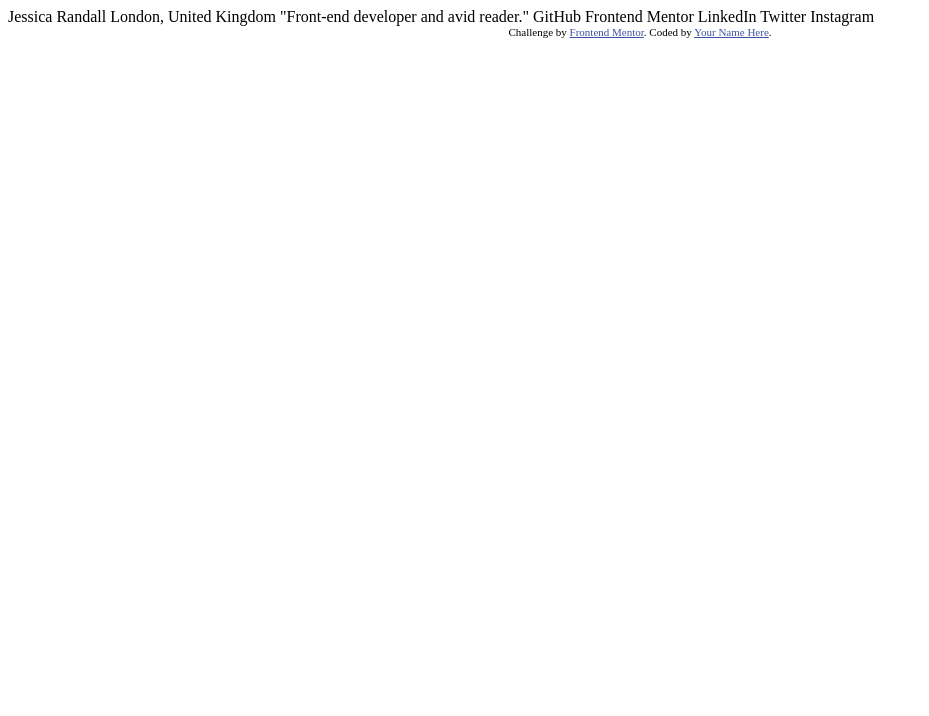
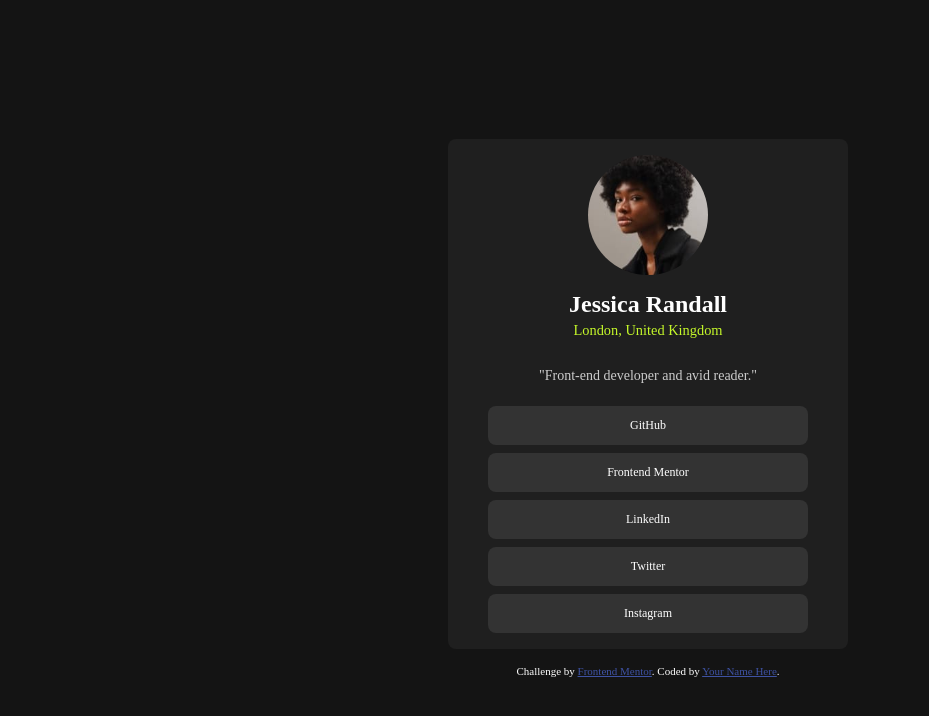
Before and after one commit to latefireqwerty/3-Social-Links-Profile, a plain HTML site: page index.html in a window 1280 px wide. Shown: the whole page, without its empty margins (0-929 px from the left). Drawn offline with Linux system fonts and the light colour scheme.

Commit message:
Fix avatar image path and adjust spacing

```diff
--- a/index.html
+++ b/index.html
@@ -5,7 +5,7 @@
   <meta name="viewport" content="width=device-width, initial-scale=1.0"> <!-- displays site properly based on user's device -->
 
   <link rel="icon" type="image/png" sizes="32x32" href="./assets/images/favicon-32x32.png">
-
+  <link rel="stylesheet" href="style.css">
   <title>Frontend Mentor | Social links profile</title>
 
   <!-- Feel free to remove these styles or customise in your own stylesheet 👍 -->
@@ -15,16 +15,22 @@
   </style>
 </head>
 <body>
+  <main>
 
-  Jessica Randall
-  London, United Kingdom
-  "Front-end developer and avid reader."
+  <img src="./assets/images/avatar-jessica.jpeg" alt="Jessica Randall's profile picture" class="profile-image">
+  <h1>Jessica Randall</h1>
+  <p class="location">London, United Kingdom</p>
+  <p class="bio">"Front-end developer and avid reader."</p>
 
-  GitHub
-  Frontend Mentor
-  LinkedIn
-  Twitter
-  Instagram
+
+
+  <div class="GitHub"><p><a href="#">GitHub</a></p></div>
+  <div class="Frontend"><p><a href="#">Frontend Mentor</a></p></div>
+  <div class="LinkedIn"><p><a href="#">LinkedIn</a></p></div>
+  <div class="Twitter"><p><a href="#">Twitter</a></p></div>
+  <div class="Instagram"><p><a href="#">Instagram</a></p></div>
+
+  </main>
 
   <footer class="attribution">
     Challenge by <a href="https://www.frontendmentor.io?ref=challenge">Frontend Mentor</a>.
--- /dev/null
+++ b/style.css
@@ -0,0 +1,120 @@
+body{
+    display: flex;
+    flex-direction: column;
+    align-items: center;
+    justify-content: center;
+    width: 100vw;
+    height: 100vh;
+    background-color: hsl(0, 0%, 8%);
+}
+
+main{
+    display: flex;
+    flex-direction: column;
+    align-items: center;
+    justify-content: center;
+    background-color: hsl(0, 0%, 12%);
+    border-radius: 0.5rem;
+    width: 80%;
+    max-width: 400px;
+}
+
+img{
+    width: 30%;
+    border-radius: 50%;
+    margin-top: 1rem;
+}
+
+h1{
+    color: hsl(0, 0%, 100%);
+    font-size:  1.5rem;
+    margin-bottom: 0.25rem;
+}
+
+.location{
+    color: hsl(75, 94%, 57%);
+    font-size: 0.9rem;
+    margin-top: 0;
+}
+
+.bio{
+    color:hsl(0, 0%, 80%);
+    font-size: 0.875rem;
+}
+
+
+div{
+    margin-top: 0.5rem;
+    width: 80%;
+}
+
+div:hover{
+    background-color: hsl(0, 0%, 30%);
+    cursor: pointer;
+}
+
+.GitHub{
+    background-color: hsl(0, 0%, 20%);
+    border-radius: 0.5rem;
+    text-align: center;
+    font-size: 0.75rem;
+}
+
+.GitHub a{
+    color: hsl(0, 0%, 100%);
+    text-decoration: none;
+}
+
+.Twitter{
+    background-color: hsl(0, 0%, 20%);
+    border-radius: 0.5rem;
+    text-align: center;
+    font-size: 0.75rem;
+}
+
+.Twitter a{
+    color: hsl(0, 0%, 100%);
+    text-decoration: none;
+}
+
+.Frontend{
+    background-color: hsl(0, 0%, 20%);
+    border-radius: 0.5rem;
+    text-align: center;
+    font-size: 0.75rem;
+}
+
+.Frontend a{
+    color: hsl(0, 0%, 100%);
+    text-decoration: none;
+}
+
+.LinkedIn{
+    background-color: hsl(0, 0%, 20%);
+    border-radius: 0.5rem;
+    text-align: center;
+    font-size: 0.75rem;
+}
+
+.LinkedIn a{
+    color: hsl(0, 0%, 100%);
+    text-decoration: none;
+}
+
+.Instagram{
+    background-color: hsl(0, 0%, 20%);
+    border-radius: 0.5rem;
+    text-align: center;
+    font-size: 0.75rem;
+    margin-bottom: 1rem;
+}
+
+.Instagram a{
+    color: hsl(0, 0%, 100%);
+    text-decoration: none;
+}
+
+footer{
+    color: hsl(0, 0%, 100%);
+    margin-top: 1rem;
+}
```
